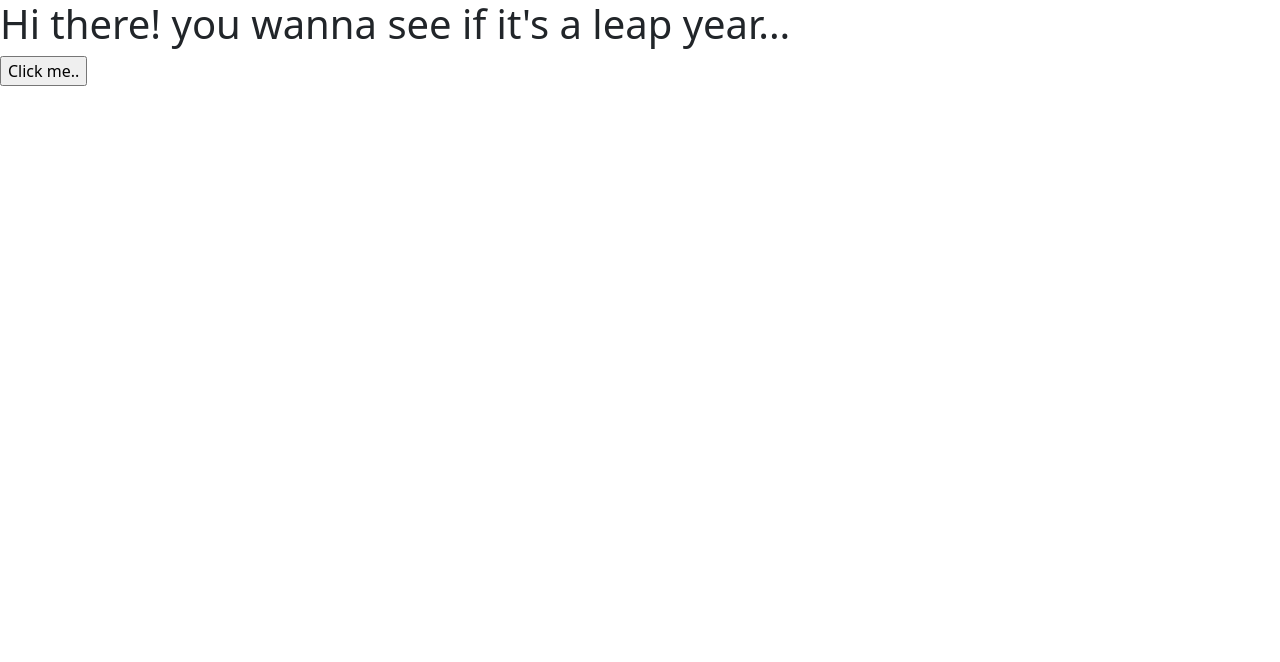
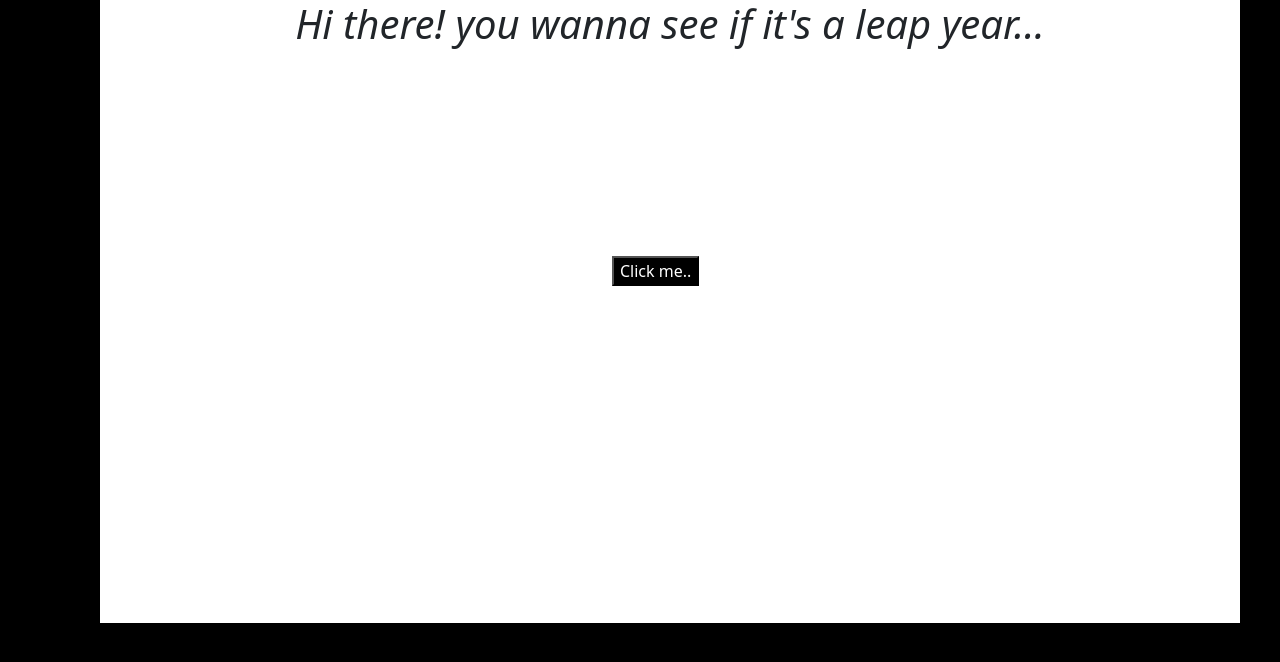
Before and after one commit to Ken-mbira/Leap-Year, a plain HTML site: page index.html in a window 1280 px wide. Drawn offline with nearby package versions, Linux system fonts and the light colour scheme.

Commit message:
add custom styles to the webpage

```diff
--- a/index.html
+++ b/index.html
@@ -7,13 +7,15 @@
     <meta name="viewport" content="width=device-width, initial-scale=1.0">
     <title>Leap year</title>
     <link href="https://cdn.jsdelivr.net/npm/bootstrap@5.0.2/dist/css/bootstrap.min.css" rel="stylesheet" integrity="sha384-EVSTQN3/azprG1Anm3QDgpJLIm9Nao0Yz1ztcQTwFspd3yD65VohhpuuCOmLASjC" crossorigin="anonymous">
-    <link href="styles.css" type="text/css" media="all">
+    <link href="styles.css" type="text/css" rel="stylesheet">
 </head>
 
-<body>
-    <h1>Hi there! you wanna see if it's a leap year...</h1>
-    <input type="button" value="Click me.." onclick="yearChecker()">
-    <script src="js/scripts.js"></script>
+<body id="body1">
+    <div class="container">
+        <h1 id="heading1">Hi there! you wanna see if it's a leap year...</h1>
+        <input id="button1" type="button" value="Click me.." onclick="yearChecker()">
+        <script src="js/scripts.js"></script>
+    </div>
 </body>
 
 </html>
--- a/styles.css
+++ b/styles.css
@@ -0,0 +1,24 @@
+#body1 {
+    background-color: black
+}
+
+.container {
+    margin-left: 100px;
+    margin-right: 100px;
+    background-color: white;
+    height: 623px;
+}
+
+#heading1 {
+    text-align: center;
+    font-style: italic;
+}
+
+#button1 {
+    text-align: center;
+    background-color: black;
+    color: white;
+    position: absolute;
+    margin-left: 500px;
+    margin-top: 200px;
+}
```
